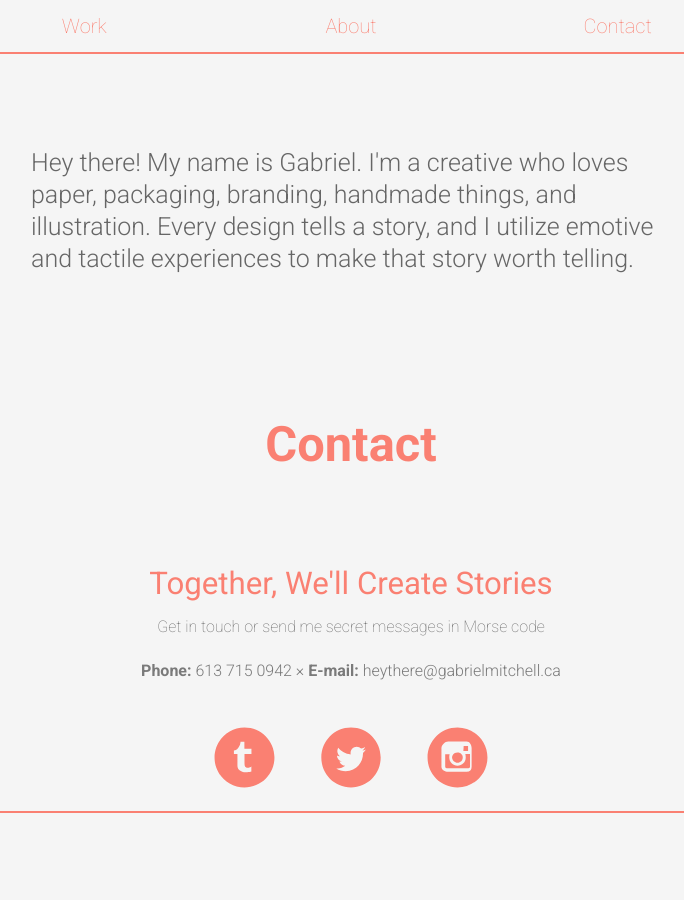
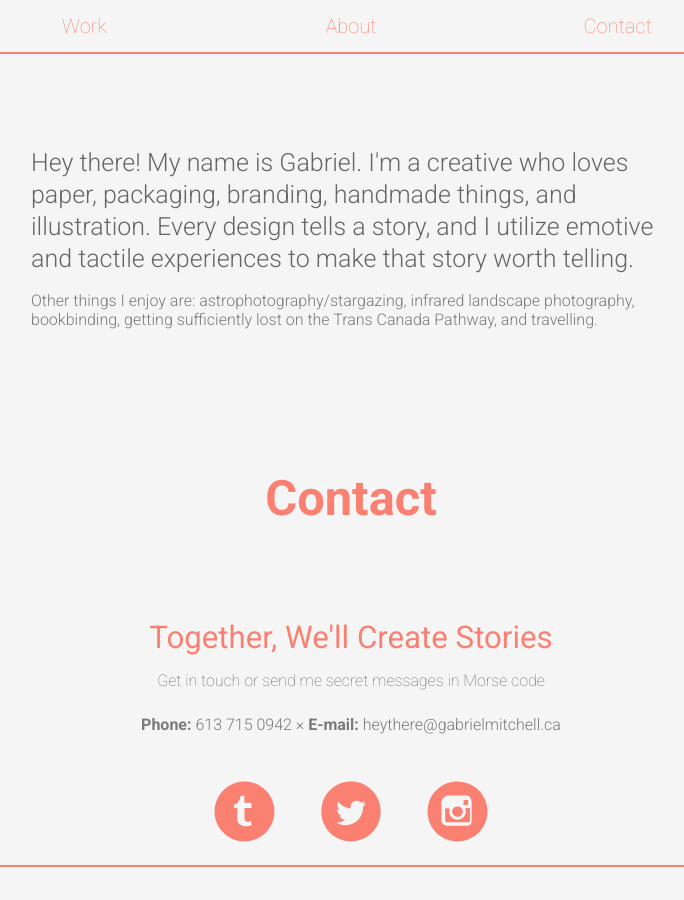
Before and after one commit to alkalinegenome/alkalinegenome.github.io, a Jekyll site: the page built from index.html, in a window 1280 px wide and 900 px high, scrolled down 1736 px. Shown: the whole window, without its empty margins (289-973 px from the left). Built offline with Jekyll 4.4.1, drawn with Linux system fonts in a browser that asks for light colours; nearby versions of some CDN libraries; before the commit the page ends 2582 px from its top, so only the background shows below that.

Commit message:
refactor(about): about update

```diff
--- a/_includes/about.html
+++ b/_includes/about.html
@@ -1,3 +1,4 @@
 <div class="about center-object unit-s-1 unit-m-5-8 unit-l-5-8 unit-xl-4-8">
 	<p class="planet w300 salmon v-align bottom-none about-text grey">Hey there! My name is Gabriel. I'm a creative who loves paper, packaging, branding, handmade things, and illustration. Every design tells a story, and I utilize emotive and tactile experiences to make that story worth telling.</p>
+	<p>Other things I enjoy are: astrophotography/stargazing, infrared landscape photography, bookbinding, getting sufficiently lost on the Trans Canada Pathway, and travelling.</p>
 </div>
```
